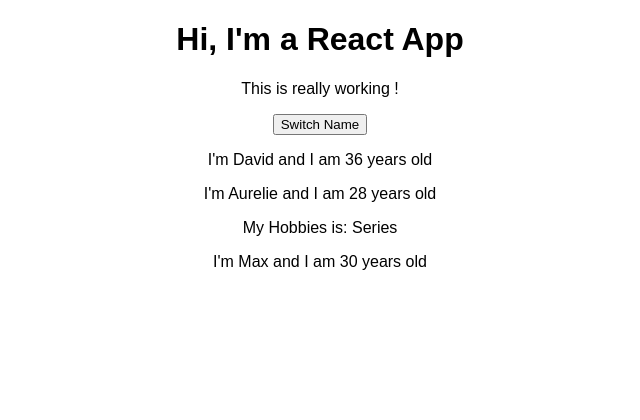
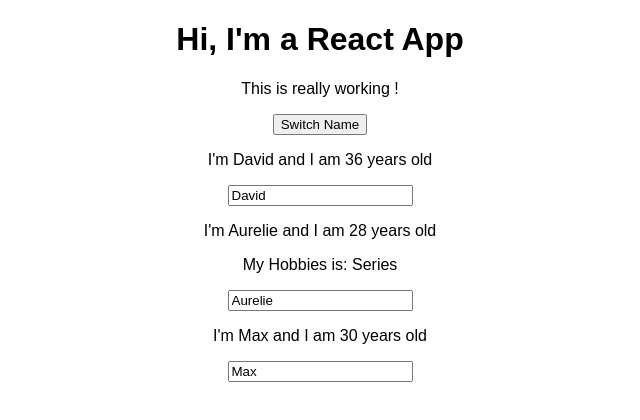
Before and after one commit to Wolfy64/react16, a React (Create React App) app: page / in a window 1280 px wide. Shown: the top 420 px of the page, without its empty margins (320-960 px from the left). Built offline with nearby package versions, Linux system fonts and the light colour scheme.

Commit message:
Adding Two Way Binding

```diff
--- a/src/App.js
+++ b/src/App.js
@@ -21,6 +21,14 @@
     ]})
   }
 
+  nameChangeHandler = (event) => {
+    this.setState({persons: [
+      { name: 'David', age: '36' },
+      { name: event.target.value, age: '28' },
+      { name: 'Max', age: '99' },
+    ]})
+  }
+
   render() {
     return (
       <div className="App">
@@ -33,7 +41,8 @@
         <Person
           name={this.state.persons[1].name}
           age={this.state.persons[1].age}
-          click={this.switchNameHandler.bind(this, 'Tata')}>My Hobbies is: Series</Person>
+          click={this.switchNameHandler.bind(this, 'Tata')}
+          changed={this.nameChangeHandler}>My Hobbies is: Series</Person>
         <Person
           name={this.state.persons[2].name}
           age={this.state.persons[2].age} />
--- a/src/Person/Person.js
+++ b/src/Person/Person.js
@@ -3,8 +3,10 @@
 const person = (props) => {
   return (
     <div>
-      <p onClick={props.click}>I'm {props.name} and I am {props.age} years old</p>
+      <p
+        onClick={props.click}>I'm {props.name} and I am {props.age} years old</p>
       <p>{props.children}</p>
+      <input type="text" onChange={props.changed} value={props.name}/>
     </div>
   )
 }
```
